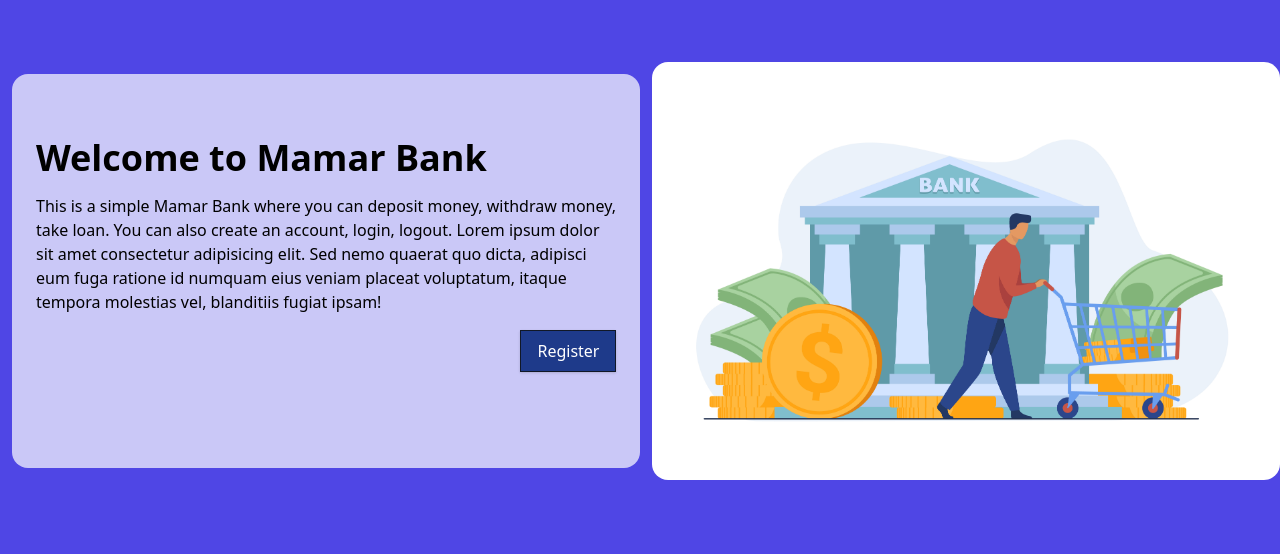
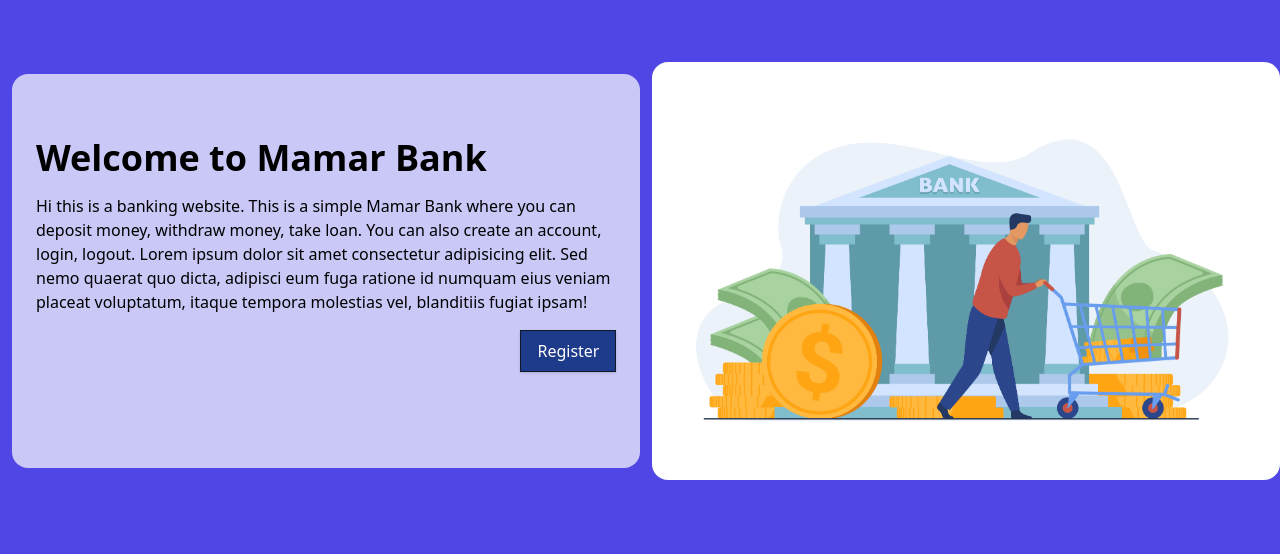
Before and after one commit to abdullahallnaim/django_mamar_bank, a Django app: page / in a window 1280 px wide. Shown: the part 136-690 px from the top of the page. Run offline with Django 4.2, Linux system fonts and the light colour scheme.

Commit message:
extra text added

```diff
--- a/core/templates/index.html
+++ b/core/templates/index.html
@@ -8,6 +8,7 @@
     <div class="flex flex-col w-full lg:w-1/2 justify-center items-start pt-12 pb-24 px-6 bg-white rounded-2xl bg-opacity-70 mx-3">
         <h1 class="font-bold text-4xl my-4">Welcome to Mamar Bank</h1>
         <p class="leading-normal mb-4">
+            Hi this is a banking website.
             This is a simple Mamar Bank where you can deposit money, withdraw money, take loan. You can also create an account, login, logout. Lorem ipsum dolor sit amet consectetur adipisicing elit. Sed nemo quaerat quo dicta, adipisci eum fuga ratione id numquam eius veniam placeat voluptatum, itaque tempora molestias vel, blanditiis fugiat ipsam!
 
         </p>
```
